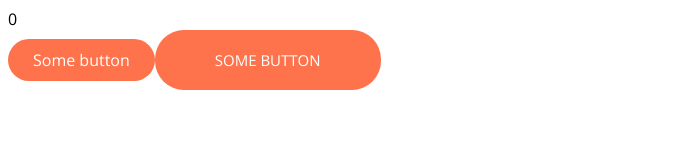
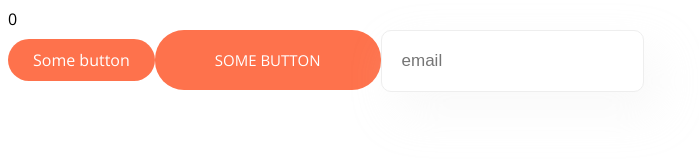
Before and after one commit to dktwho/menau-app, a React (Vite) app: page / in a window 1280 px wide. Shown: the top 160 px of the page, without its empty margins (0-699 px from the left). Built offline with nearby package versions, Linux system fonts and the light colour scheme.

Commit message:
feat:create component Input with ref, styled, typed interface extends.

```diff
--- a/src/App.tsx
+++ b/src/App.tsx
@@ -1,5 +1,6 @@
 import {Button} from "./components/Button/Button.tsx";
 import {useState} from "react";
+import {Input} from "./components/Input/Input.tsx";
 
 function App() {
     const [counter, setCounter] = useState<number>(0)
@@ -9,6 +10,7 @@ function App() {
         <div>{counter}</div>
         <Button onClick={()=> setCounter(prev => prev + 1)}>Some button</Button>
         <Button appearance={'big'}  onClick={()=> setCounter(prev => prev + 1)}>Some button</Button>
+        <Input placeholder={'email'}/>
     </>
   )
 }
--- /dev/null
+++ b/src/components/Input/Input.module.css
@@ -0,0 +1,10 @@
+.input {
+    font-style: normal;
+    font-size: 17px;
+    font-weight: 400;
+    color: var(--text-color);
+    border: 1px solid #EEE;
+    box-shadow: 15px 20px 45px 0px rgba(233, 233, 233, 0.25);
+    border-radius: 10px;
+    padding: 20px;
+}
--- /dev/null
+++ b/src/components/Input/Input.props.ts
@@ -0,0 +1,5 @@
+import { InputHTMLAttributes} from "react";
+
+export interface InputProps extends InputHTMLAttributes<HTMLInputElement> {
+isValid?: boolean
+}
--- /dev/null
+++ b/src/components/Input/Input.tsx
@@ -0,0 +1,13 @@
+import styles from './Input.module.css'
+import cn from "classnames";
+import {forwardRef} from "react";
+import {InputProps} from "./Input.props.ts";
+
+export const Input = forwardRef<HTMLInputElement, InputProps>(function Input({className, isValid = true,  ...props} , ref) {
+    return (
+        <input {...props} ref={ref} className={cn(styles['input'], className, styles['input'], {
+            [styles['invalid']]: !isValid,
+        })}/>
+
+    );
+})
```
